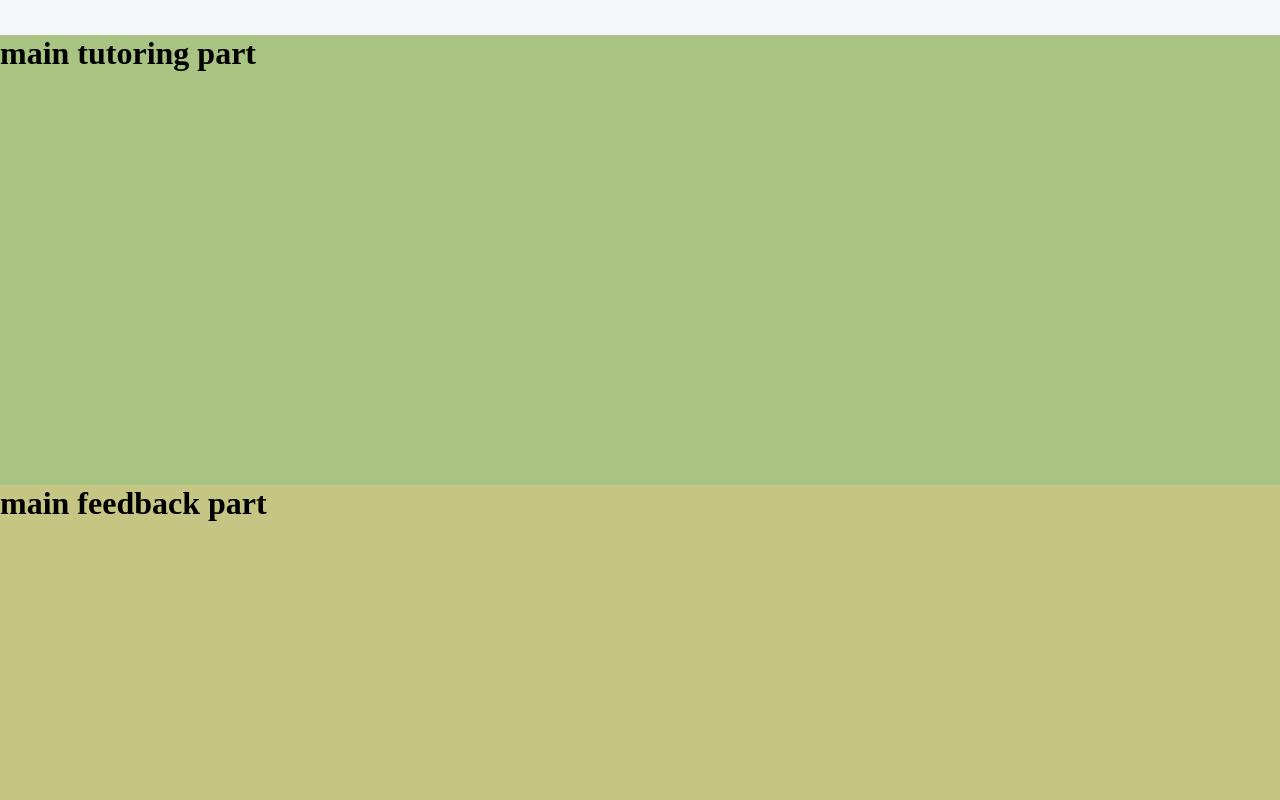
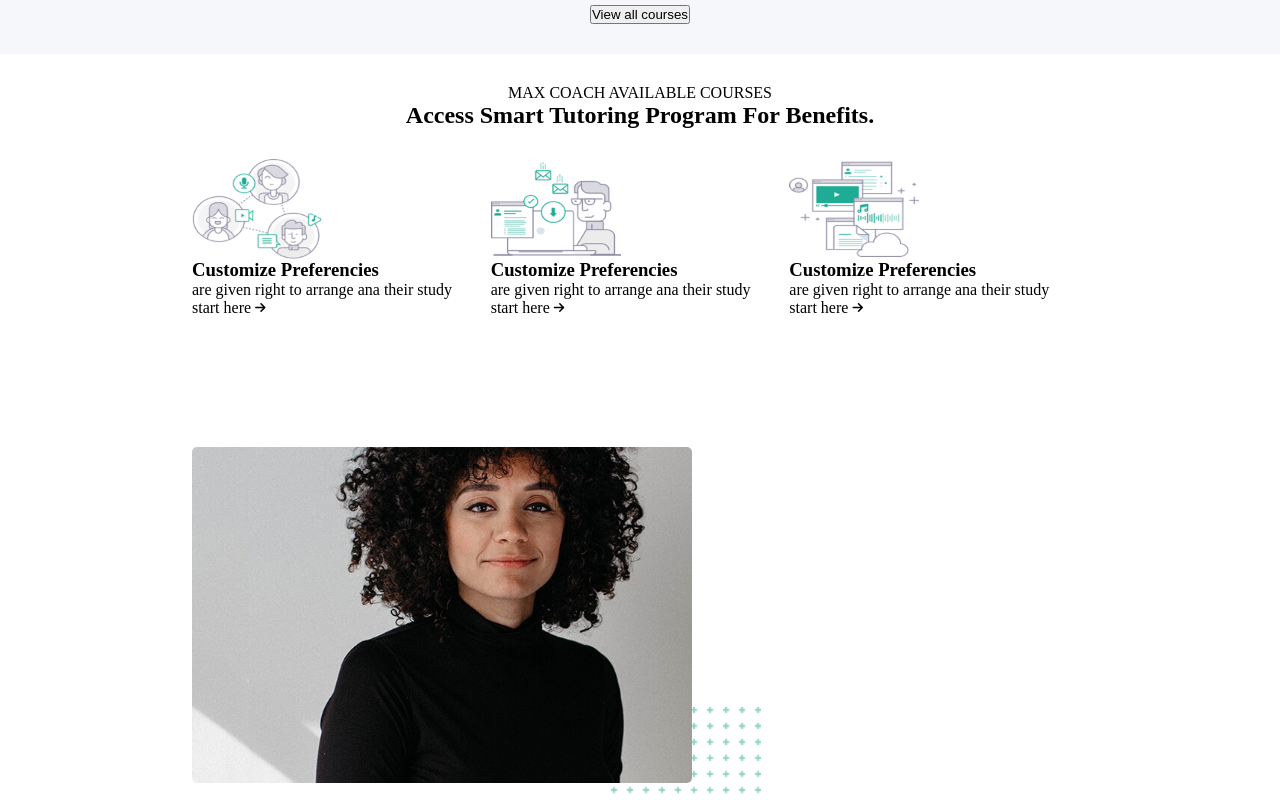
Before and after one commit to mikaeltreppo/proj-html-vuejs, a Vue app: page / in a window 1280 px wide. Shown: the part 1200-2000 px from the top of the page. Built offline with nearby package versions, Linux system fonts and the light colour scheme.

Commit message:
continuo sull'layout generale senza vue

```diff
--- a/src/components/MyHeader.vue
+++ b/src/components/MyHeader.vue
@@ -43,7 +43,7 @@
                 <div class="heroRigth d-flex">
                     <img class="bgImg one" src="../assets/maxcoach-shape-08.png" alt="">
                     <img class="bgImg two" src="../assets/maxcoach-shape-08.png" alt="">
-                    <img class="bgImg three" src="../assets/maxcoach-shape-07-150x150.png" alt="">ù
+                    <img class="bgImg three" src="../assets/maxcoach-shape-07-150x150.png" alt="">
                     <img class="bgImg four" src="../assets/maxcoach-shape-02.png" alt="">
                     <img class="aboutMeImg" src="../assets/about-me-profile-ohm4dxoearqbxny7q3bq1pzbdgofdx0tobbeqcvzd0.jpg"
                         alt="">
--- a/src/components/MyMain.vue
+++ b/src/components/MyMain.vue
@@ -1,6 +1,7 @@
 <template>
     <div class="totalContainerCourses">
         <div class="mainContainer">
+            <!-------------------------------Main courses part--------------------------------->
             <div class="mainCoursesPart">
                 <div class="intro d-flex d-column a-c j-c">
                     <span>STIMULATED TO LEARN?</span>
@@ -23,7 +24,7 @@
 
                     <div class="course d-flex">
                         <div class="courseLeft">
-                        <img class="courseImg" src="../assets/course-02-480x298.jpg" alt="">
+                            <img class="courseImg" src="../assets/stock-full-hd-03-480x298.jpg" alt="">
                         </div>
                         <div class="courseRight d-flex d-column a-c j-c">
                             <h3 class="price green">£40</h3>
@@ -36,7 +37,7 @@
 
                     <div class="course d-flex">
                         <div class="courseLeft">
-                        <img class="courseImg" src="../assets/course-02-480x298.jpg" alt="">
+                            <img class="courseImg" src="../assets/stock-full-hd-04-480x298.jpg" alt="">
                         </div>
                         <div class="courseRight d-flex d-column a-c j-c">
                             <h3 class="price green">£40</h3>
@@ -49,7 +50,7 @@
 
                     <div class="course d-flex">
                         <div class="courseLeft">
-                        <img class="courseImg" src="../assets/course-02-480x298.jpg" alt="">
+                            <img class="courseImg" src="../assets/stock-full-hd-06-480x298.jpg" alt="">
                         </div>
                         <div class="courseRight d-flex d-column a-c j-c">
                             <h3 class="price green">£40</h3>
@@ -62,7 +63,7 @@
 
                     <div class="course d-flex">
                         <div class="courseLeft">
-                        <img class="courseImg" src="../assets/course-02-480x298.jpg" alt="">
+                            <img class="courseImg" src="../assets/course-featured-image-01-480x298.jpg" alt="">
                         </div>
                         <div class="courseRight d-flex d-column a-c j-c">
                             <h3 class="price green">£40</h3>
@@ -75,7 +76,7 @@
 
                     <div class="course d-flex">
                         <div class="courseLeft">
-                        <img class="courseImg" src="../assets/course-02-480x298.jpg" alt="">
+                            <img class="courseImg" src="../assets/stock-full-hd-05-480x298.jpg" alt="">
                         </div>
                         <div class="courseRight d-flex d-column a-c j-c">
                             <h3 class="price green">£40</h3>
@@ -87,20 +88,68 @@
                     </div>
                 </div>
             </div>
+            <div class="d-flex j-c a-c"> <button class="buttonCourses">View all courses</button></div>
         </div>
+     </div>
+        <!-------------------------------Main tutoring part--------------------------------->
+        <div class="mainContainer">
             <div class="mainTutoringPart">
-            <h1>main tutoring part</h1>
+                <div class="intro d-flex d-column a-c j-c">
+                    <span>MAX COACH AVAILABLE COURSES</span>
+                    <h2>Access Smart Tutoring Program For Benefits.</h2>
                 </div>
+
+                <!--cards tutoring-->
+                <div class="cardContainer d-flex ">
+                    <div class="cardTutoring d-flex d-column a-s">
+                        <img src="../assets/home-2-image-box-01.png" alt="">
+                        <h3>Customize Preferencies</h3>
+                        <span>are given right to arrange ana
+                            their study</span>
+                        <span> start here <i class="fa-solid fa-arrow-right fa-xs"></i> </span>
+                    </div>
+                    <div class="cardTutoring d-flex d-column a-s">
+                        <img src="../assets/about-us-02-image-box-02.png" alt="">
+                        <h3>Customize Preferencies</h3>
+                        <span>are given right to arrange ana
+                            their study</span>
+                        <span> start here <i class="fa-solid fa-arrow-right fa-xs"></i> </span>
+                    </div>
+                    <div class="cardTutoring d-flex d-column a-s">
+                        <img src="../assets/home-2-image-box-03.png" alt="">
+                        <h3>Customize Preferencies</h3>
+                        <span>are given right to arrange ana
+                            their study</span>
+                        <span> start here <i class="fa-solid fa-arrow-right fa-xs"></i> </span>
+                    </div>
+                </div>
+
+                <!--video part tutoring-->
+
+                <div class="videoTutoringContainer d-flex">
+                    <div class="video relative">
+                        <img class="mainImg" src="../assets/home-2-popup-video-poster.jpg" alt="">
+                        <img class="draw absolute" src="../assets/maxcoach-shape-07.png" alt="">
+
+                    </div>
+                    <div class="videoText"></div>
+                </div>
+
+            </div>
+        </div>
+        <!-------------------------------Main feedback part--------------------------------->
         <div class="mainFeedbackPart">
             <h1>main feedback part</h1>
         </div>
+        <!-------------------------------Main statistic part--------------------------------->
         <div class="mainStatisticPart">
             <h1>main statistic part</h1>
         </div>
+        <!-------------------------------Main blog part--------------------------------->
         <div class="mainBlogPart">
             <h1>main blog part</h1>
         </div>
-    </div>
+
 </template>
 
 <script>
@@ -108,18 +157,49 @@
 </script>
 
 <style scoped>
-.mainContainer{
+.draw {
+    width: 150px;
+    bottom: 30px;
+    right: -31px;
+}
+
+.video{
+    padding: 100px 0;
+    width: 60%;
+}
+.video .mainImg {
+    position: relative;
+    z-index: 99;
+    width: 500px;
+    border-radius: 5px;
+
+}
+
+.cardTutoring {
+    width: calc(100% / 3);
+    padding: 30px 30px 30px 0;
+}
+
+.cardTutoring img {
+    height: 100px;
+    width: 130px;
+}
+
+.mainContainer {
     padding: 30px 0;
 }
-.totalContainerCourses{
+
+.totalContainerCourses {
     background-color: var(--bgDeepGray);
 }
+
 /*setup card*/
 
-.course{
+.course {
     width: calc(100% / 2);
     padding: 15px;
 }
+
 .courseImg {
     display: inline;
     margin: 0 auto;
@@ -134,13 +214,6 @@
     position: relative;
     overflow: hidden;
     border-radius: 50%;
-}
-
-
-
-.mainTutoringPart {
-    height: 450px;
-    background-color: rgb(169, 196, 130);
 }
 
 .mainFeedbackPart {
--- a/src/style.css
+++ b/src/style.css
@@ -27,6 +27,9 @@
 .a-c{
   align-items: center;
 }
+.a-s{
+  align-items: flex-start;
+}
 .wrap{
   flex-wrap: wrap;
 }
@@ -39,3 +42,9 @@
 .txt-center{
   text-align: center;
 }
+.relative{
+  position: relative;
+}
+.absolute{
+  position: absolute;
+}
```
Lines whose indentation alone changed are shown as unchanged.
